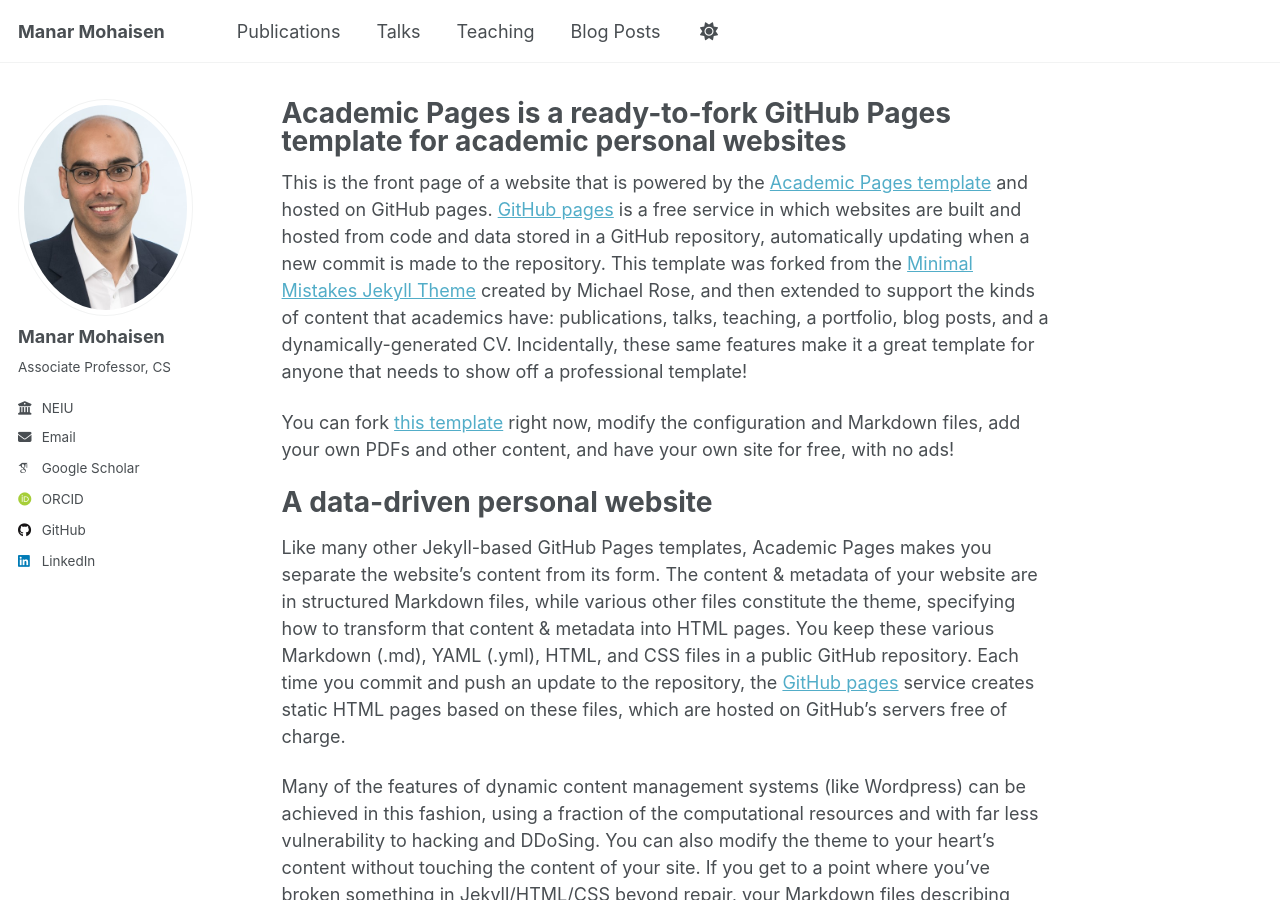
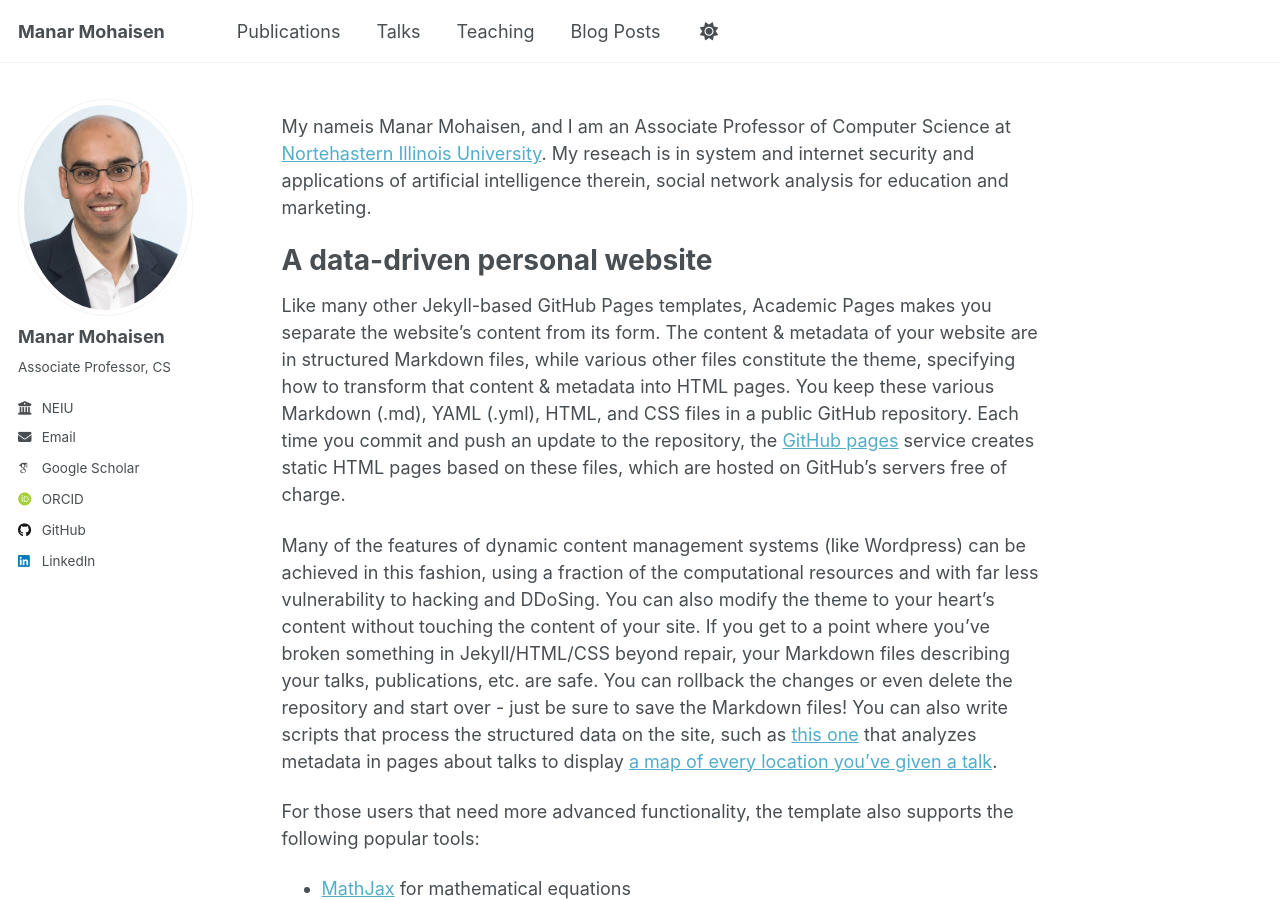
Before and after one commit to manarmohaisen/manarmohaisen.github.io, a Jekyll site: the page built from _pages/about.md, in a window 1280 px wide and 900 px high. Built offline with Jekyll 4.4.1, drawn with Linux system fonts in a browser that asks for light colours; some web fonts are replaced; a script that is not in the unit is left out.

Commit message:
Update about.md

```diff
--- a/_pages/about.md
+++ b/_pages/about.md
@@ -1,15 +1,15 @@
 ---
 permalink: /
-title: "Academic Pages is a ready-to-fork GitHub Pages template for academic personal websites"
+title: ""
 author_profile: true
 redirect_from:
   - /about/
   - /about.html
 ---
 
-This is the front page of a website that is powered by the [Academic Pages template](https://github.com/academicpages/academicpages.github.io) and hosted on GitHub pages. [GitHub pages](https://pages.github.com) is a free service in which websites are built and hosted from code and data stored in a GitHub repository, automatically updating when a new commit is made to the repository. This template was forked from the [Minimal Mistakes Jekyll Theme](https://mmistakes.github.io/minimal-mistakes/) created by Michael Rose, and then extended to support the kinds of content that academics have: publications, talks, teaching, a portfolio, blog posts, and a dynamically-generated CV. Incidentally, these same features make it a great template for anyone that needs to show off a professional template!
+My nameis Manar Mohaisen, and I am an Associate Professor of Computer Science at [Nortehastern Illinois University](https://www.neiu.edu). My reseach is in system and internet security and applications of artificial intelligence therein, social network analysis for education and marketing.
 
- You can fork [this template](https://github.com/academicpages/academicpages.github.io) right now, modify the configuration and Markdown files, add your own PDFs and other content, and have your own site for free, with no ads!
+
 
 A data-driven personal website
 ======
```
